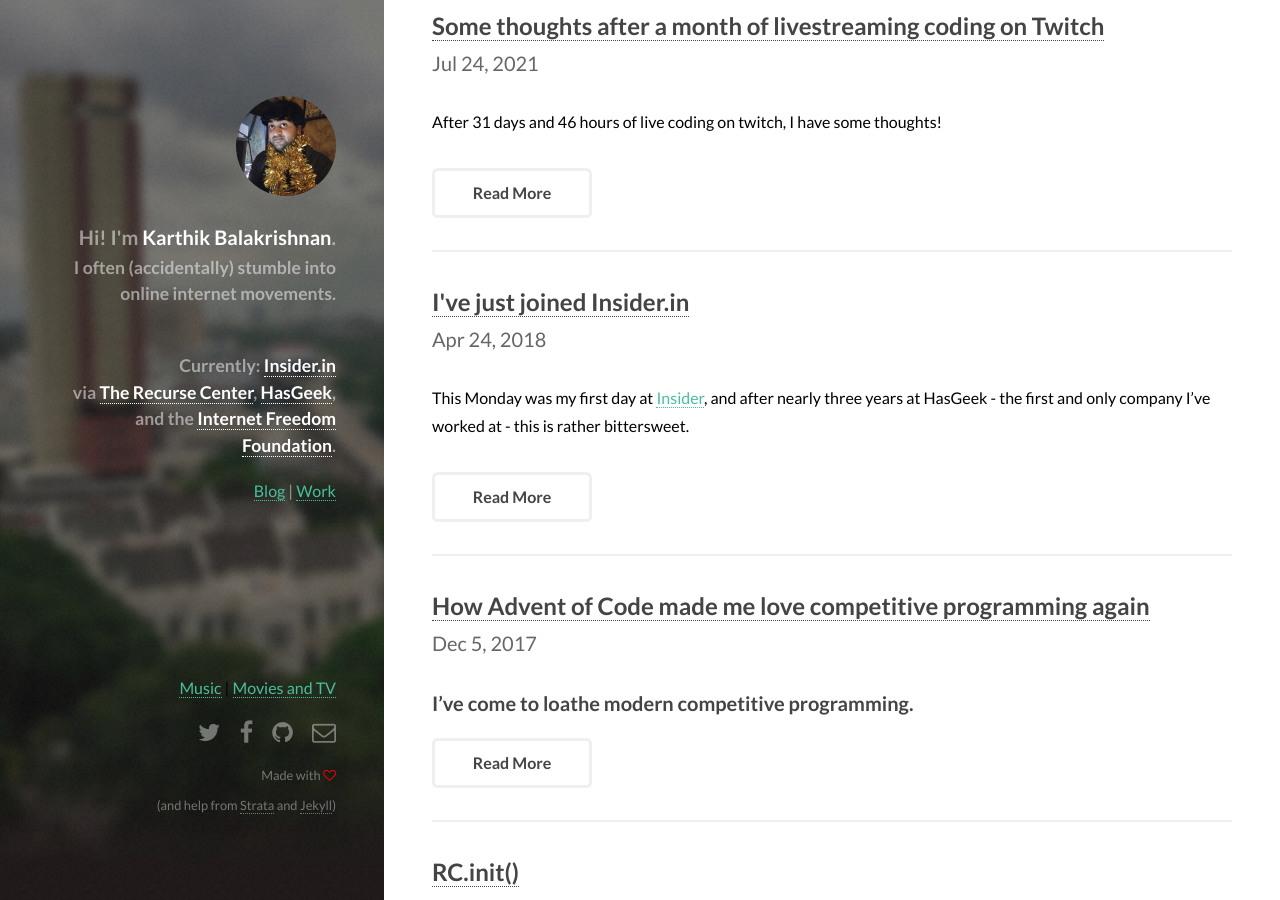
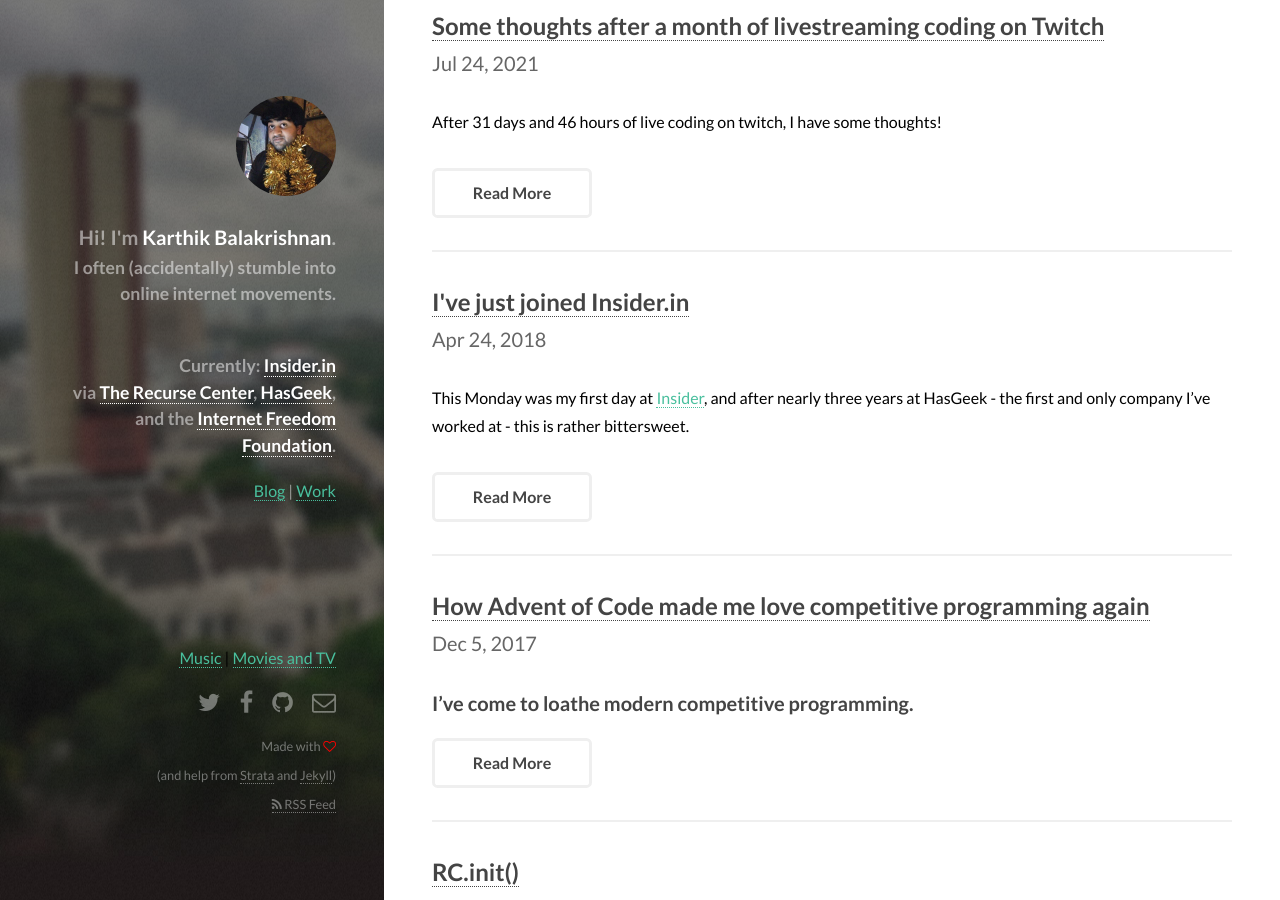
Before and after one commit to karthikb351/karthikb351, a Jekyll site: the page built from index.html, in a window 1280 px wide and 900 px high, scrolled down 392 px. Built offline with Jekyll 4.4.1, drawn with Linux system fonts in a browser that asks for light colours.

Commit message:
add rss link

```diff
--- a/_includes/footer.html
+++ b/_includes/footer.html
@@ -18,6 +18,7 @@
   <ul class="copyright">
     <li>Made with <i class="icon fa-heart-o" style="color:red;"></i><li>
     <li>(and help from <a href="http://html5up.net/strata" target="_blank">Strata</a> and <a href="http://jekyllrb.com/" target="_blank">Jekyll</a>)</li>
+    <li><a href="/feed.xml" target="_blank"><i class="icon fa-rss"></i> RSS Feed</a></li>
   </ul>
 </footer>
 <!-- Scripts -->
```
